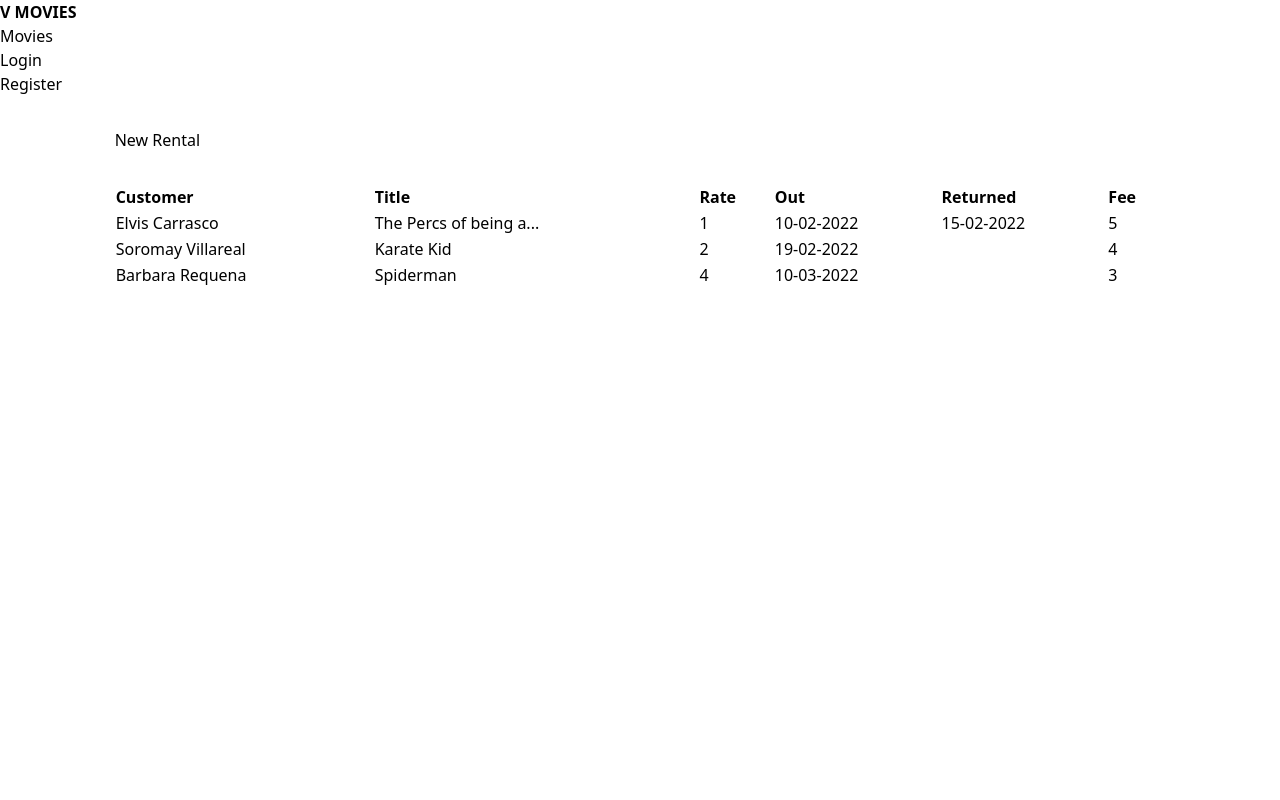
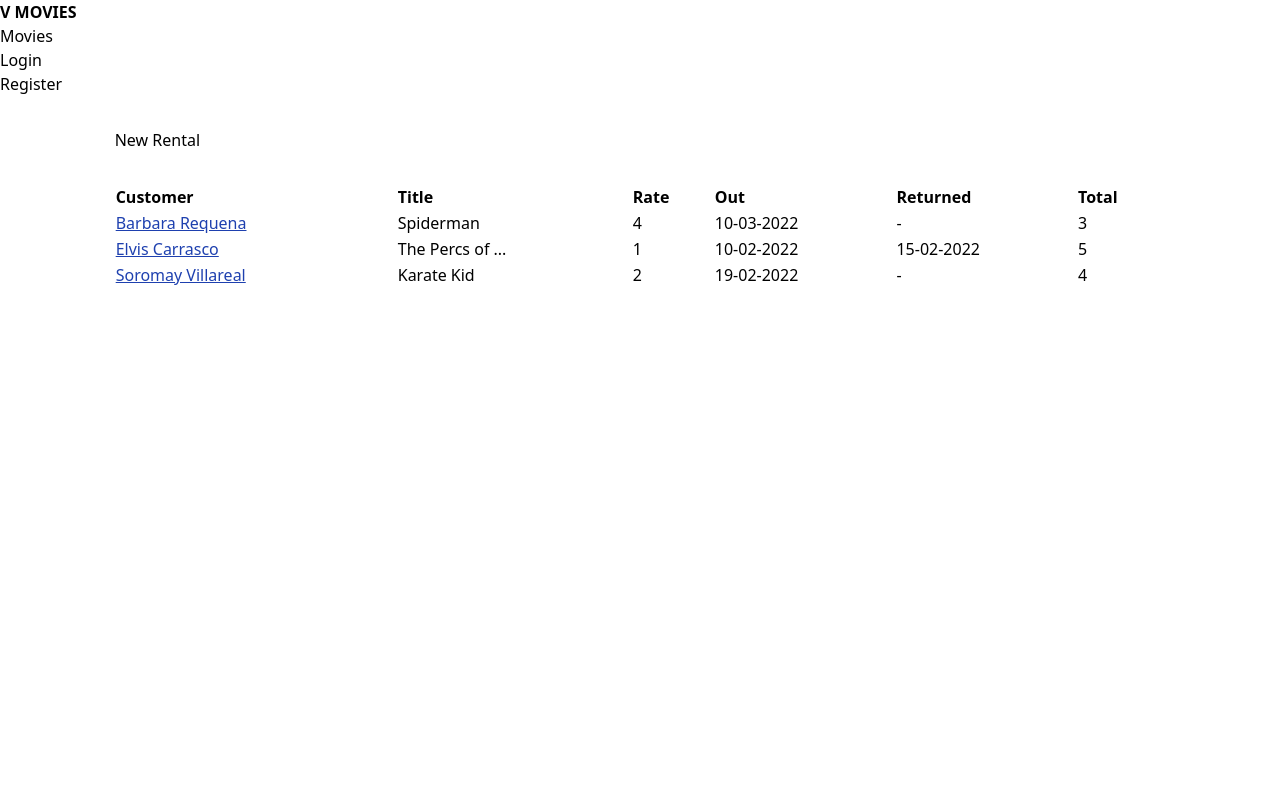
Before and after one commit to Elvissamir/Fullrvmovies, a React (Create React App) app in the folder frontend/: page /rentals in a window 1280 px wide. Shown: the top 800 px of the page. Built offline with nearby package versions, Linux system fonts and the light colour scheme.

Commit message:
Added sort by column feature in Rentals Component.

```diff
--- a/frontend/src/components/Movies.jsx
+++ b/frontend/src/components/Movies.jsx
@@ -82,13 +82,6 @@ function Movies() {
     }
   }
 
-  const handleLike = (movie) => {
-    const index = movies.indexOf(movie)
-    const m = [...movies]
-    m[index].liked = !m[index].liked
-    setMovies(m)
-  }
-
   const handlePageChange = page => {
     setCurrentPage(page)
   }
@@ -146,7 +139,6 @@ function Movies() {
           <MoviesTable
             movies={ data }
             onSort={ handleSort }
-            onLike={ handleLike }
             onDelete={ handleDelete }
             sortColumn={ sortColumn } />
         </div>
--- a/frontend/src/components/Rentals.jsx
+++ b/frontend/src/components/Rentals.jsx
@@ -1,5 +1,7 @@
 import { useState } from 'react';
+import _ from 'lodash'
 import RentalsTable from './RentalsTable';
+import Pagination from './common/Pagination';
 
 function Rentals () {
     const rentalsArray = [
@@ -56,10 +58,39 @@ function Rentals () {
         }
     ]
 
-    const [ data, setData ] = useState(rentalsArray)
-    const [ sortColumn, setSortColumn ] = useState({ path: 'name', order: 'asc' })
+    const [ rentals, setRentals ] = useState(rentalsArray)
+    const [ pageSize, setPageSize ] = useState(5)
+    const [ currentPage, setCurrentPage ] = useState(1)
+    const [ sortColumn, setSortColumn ] = useState({ path: 'customer', order: 'asc' })
 
-    const handleSort = () => {
+    const sortRentalList = (data) => {
+        let list = []
+
+        if (sortColumn.path === 'customer')
+            list = _.orderBy(data, item => item.customer.first_name, sortColumn.order)
+
+        else if (sortColumn.path === 'title' || sortColumn.path === 'dailyRentalRate')
+            list = _.orderBy(data, items => items.movie[sortColumn.path], sortColumn.order)
+
+        else
+            list = _.orderBy(data, sortColumn.path, sortColumn.order)
+
+        return list
+    }
+
+    const getPagedData = () => {
+        const sortedList = sortRentalList(rentals)
+
+        return { data: sortedList, totalCount: rentals.length }
+    }
+
+    const { data, totalCount } = getPagedData()
+
+    const handleSort = (column) => {
+        setSortColumn(column)
+    }
+
+    const handlePageChange = () => {
 
     }
 
@@ -75,6 +106,13 @@ function Rentals () {
                     sortColumn={ sortColumn }>
                 </RentalsTable>
             </div>
+            <div className="flex justify-center mt-4">
+                <Pagination
+                    itemsCount={ totalCount }
+                    pageSize={ pageSize }
+                    currentPage={ currentPage }
+                    onPageChange={ handlePageChange } />
+            </div>
         </div>
     )
 }
--- a/frontend/src/components/RentalsTable.jsx
+++ b/frontend/src/components/RentalsTable.jsx
@@ -1,35 +1,52 @@
 import { PropTypes } from 'prop-types';
 import { Link } from 'react-router-dom';
+import Table from './common/Table';
 
 function RentalsTable ({ rentals, sortColumn, onSort }) {
+
+    const columns = [
+        {
+            label: 'Customer',
+            value: 'customer',
+            content: ({ customer }) =>
+                <Link className='text-blue-800 underline' to={`/customers/${customer._id}`}>
+                    { customer.first_name + " " + customer.last_name }
+                </Link>
+        },
+        {
+            label: 'Title',
+            value: 'title',
+            content: ({ movie }) =>
+                <p>{ movie.title.length < 20? movie.title : movie.title.slice(0, 13) + '...' }</p>
+        },
+        {
+            label: 'Rate',
+            value: 'dailyRentalRate',
+            content: ({ movie }) =>
+                <p>{ movie.dailyRentalRate }</p>
+        },
+        {
+            label: 'Out',
+            value: 'dateOut'
+        },
+        {
+            label: 'Returned',
+            value: 'dateReturned',
+            content: rental =>
+                <p>{ rental.dateReturned ? rental.dateReturned : '-'}</p>
+        },
+        {
+            label: 'Total',
+            value: 'rentalFee'
+        }
+    ]
+
     return (
-        <table className='w-full table-auto'>
-            <thead>
-                <tr className='text-left'>
-                    <th className=''>Customer</th>
-                    <th>Title</th>
-                    <th>Rate</th>
-                    <th>Out</th>
-                    <th>Returned</th>
-                    <th>Fee</th>
-                </tr>
-            </thead>
-            <tbody>
-                { rentals.map(({ _id, customer, movie, dateOut, dateReturned, rentalFee }) =>
-                    <tr key={ _id }>
-                        <td>
-                            <Link to={`/customers/${customer._id}`}></Link>
-                            { customer.first_name + ' ' + customer.last_name }
-                        </td>
-                        <td>{ movie.title.length < 20? movie.title : movie.title.slice(0, 20)+'...' }</td>
-                        <td>{ movie.dailyRentalRate }</td>
-                        <td>{ dateOut }</td>
-                        <td>{ dateReturned }</td>
-                        <td>{ rentalFee }</td>
-                    </tr>
-                )}
-            </tbody>
-        </table>
+        <Table
+            data={ rentals }
+            columns={ columns }
+            sortColumn={ sortColumn }
+            onSort={ onSort }></Table>
     );
 }
 
--- a/frontend/src/components/common/Table.jsx
+++ b/frontend/src/components/common/Table.jsx
@@ -4,7 +4,7 @@ import TableBody from './TableBody.jsx'
 
 function Table ({ data, columns, sortColumn, onSort }) {
     return (
-        <table data-testid="table-component" className="table-fixed w-full">
+        <table data-testid="table-component" className="table-auto w-full">
             <TableHeader
                 sortColumn={ sortColumn }
                 onSort={ onSort }
```
Also changed, not shown: 2 other files (tests, documents, lock files or other folders).
